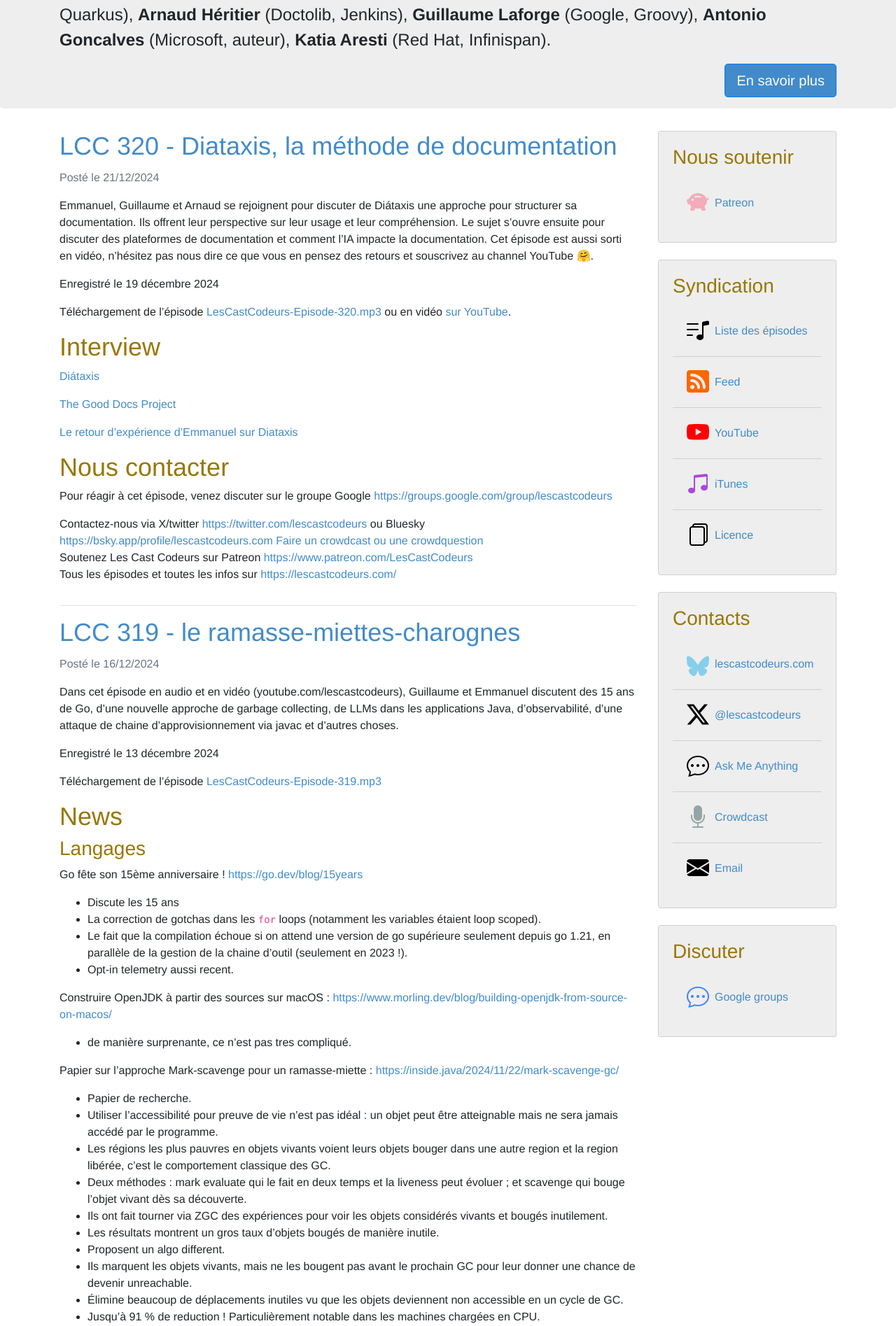
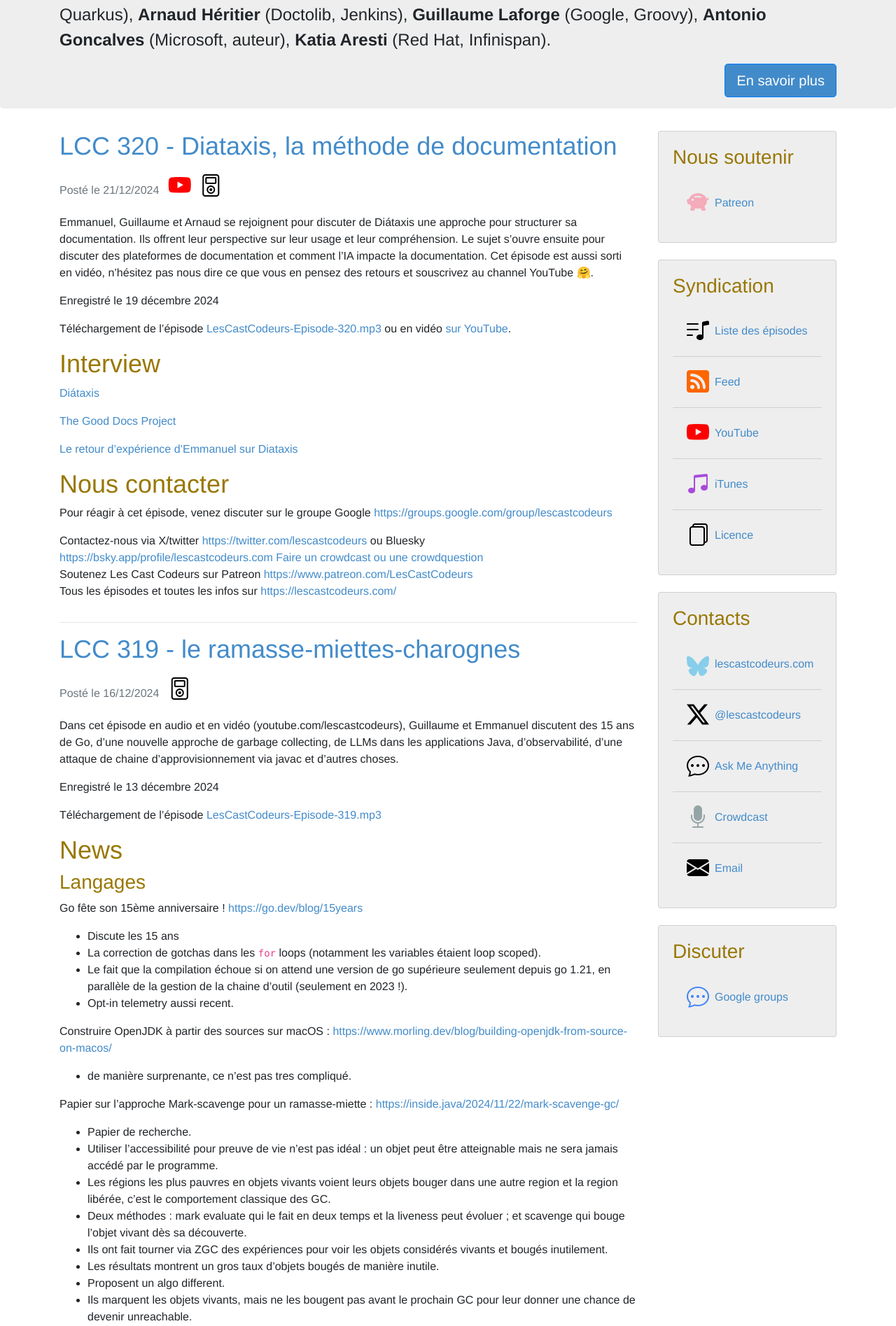
Before and after one commit to lescastcodeurs/lescastcodeurs.com, a Jekyll site: the page built from index.html, in a window 1280 px wide. Shown: the part 340-2235 px from the top of the page at 70% size. Built offline with Jekyll 4.4.1, drawn with Linux system fonts in a browser that asks for light colours; the list of posts is cut into pages by our own code.

Commit message:
Add icon for YouTube and Music player in the home page for each episode

```diff
--- a/_layouts/home.html
+++ b/_layouts/home.html
@@ -18,7 +18,19 @@ layout: base
                   </a>
                 </h2>
                 <span class="card-subtitle mb-2 text-muted">Posté le {{ post.date | date: site.date_format }}</span>
-
+                <span class="card-subtitle mb-2 text-muted">&nbsp;</span>
+                {%- if post.youtube -%}
+                <span>
+                  <a href="{{ post.youtube }}" class="d-inline-flex align-items-center">
+                    <em class="bi bi-youtube youtube-red fs-2 mr-2"></em>
+                  </a>
+                </span>
+                {%- endif -%}
+                <span>
+                  <a href="https://traffic.libsyn.com/lescastcodeurs/LesCastCodeurs-Episode-{{post.episode}}.mp3" class="d-inline-flex align-items-center">
+                    <em class="bi bi-music-player music-player-black fs-2 mr-2"></em>
+                  </a>
+                </span>
                 <p class="card-text">{{ post.content }}</p>
               </div>
             </div>
--- a/assets/css/style.scss
+++ b/assets/css/style.scss
@@ -147,3 +147,4 @@ iframe {
 .rss-orange { color: #ff6600; }
 .mic-grey { color: #95a5a6; }
 .youtube-red { color: #ff0000; }
+.music-player-black { color: #000000; }
```
Also changed, not shown: _posts/2024-12-21-lcc-320-diataxis-la-methode-de-documentation.md (+1 -0 lines).
